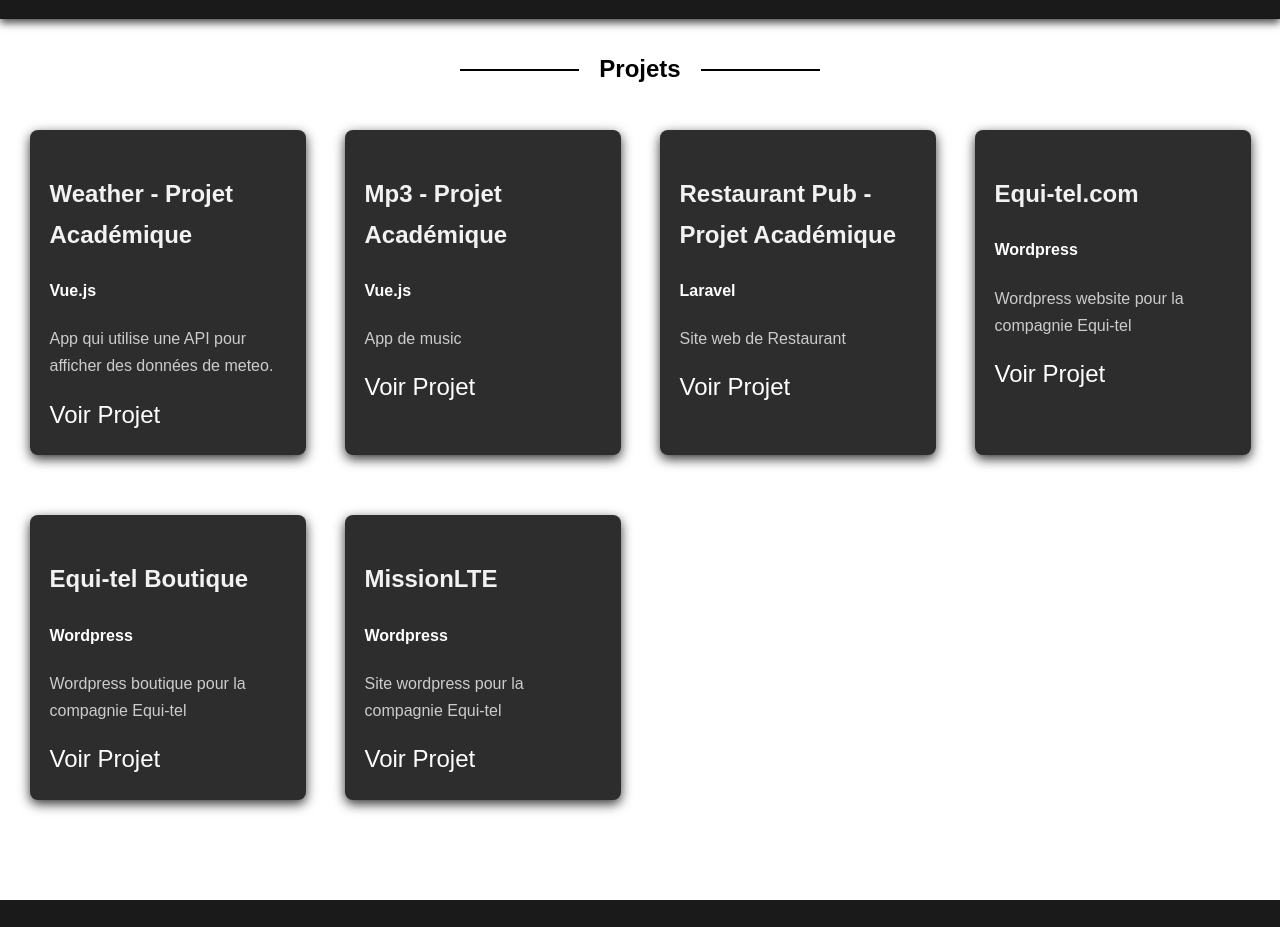
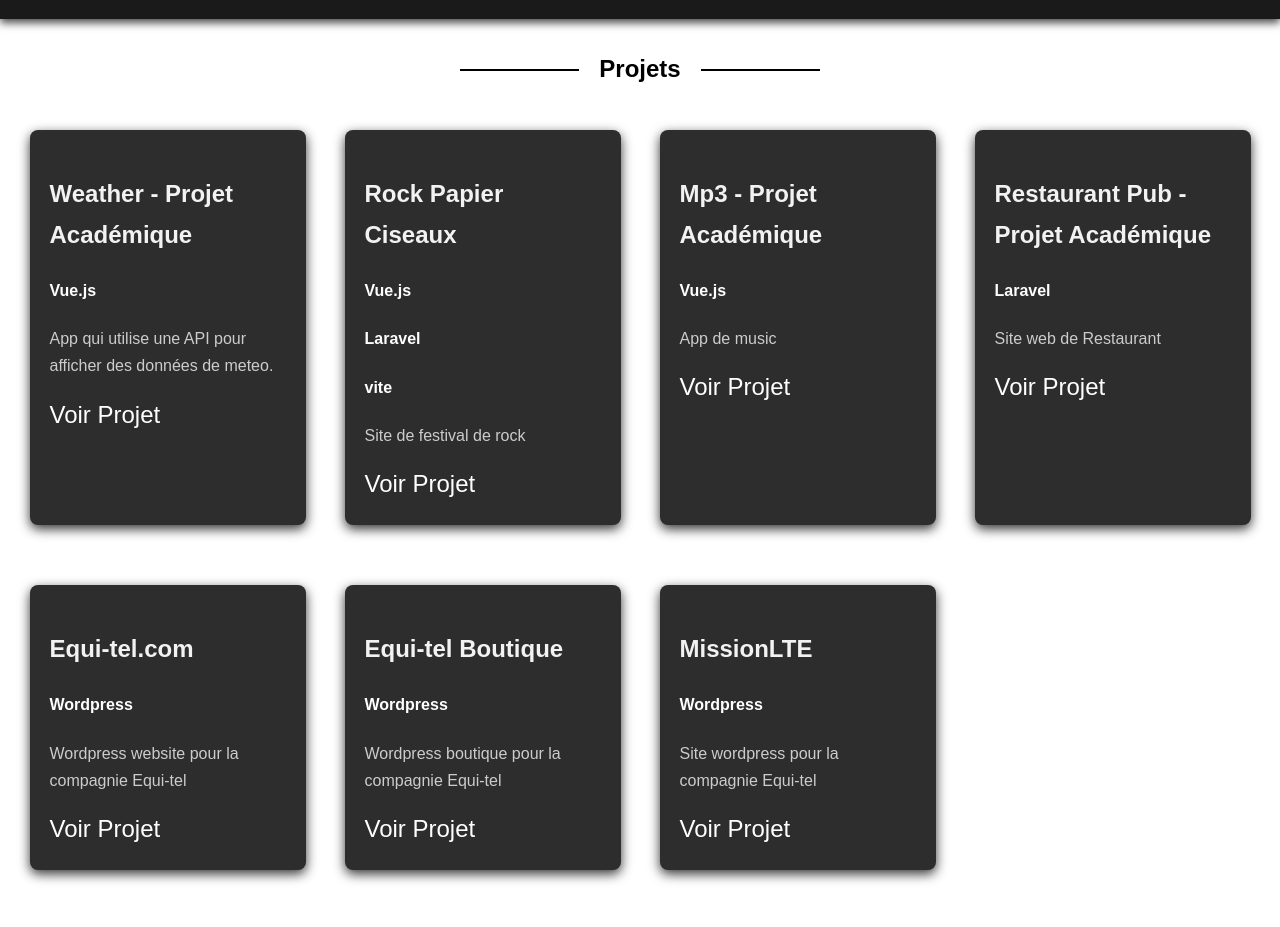
Before and after one commit to ElliotBeaucage/ElliotBeaucage.github.io, a plain HTML site: page index.html in a window 1280 px wide. Shown: the part 1040-1967 px from the top of the page. Drawn offline with nearby package versions, Linux system fonts and the light colour scheme.

Commit message:
Update index.html

```diff
--- a/index.html
+++ b/index.html
@@ -86,6 +86,19 @@
                 </p>
 
                 <a href="#" class="project-link">Voir Projet</a>
+              </div>
+            </div>
+            <div class="project-card">
+              <div class="project-info">
+                <h3>Rock Papier Ciseaux</h3>
+                <h4>Vue.js</h4>
+                <h4>Laravel</h4>
+                <h4>vite</h4>
+                <p>
+                  Site de festival de rock
+                </p>
+
+                <a href="https://projet-web2-e3.cpsw-fcsei.com/" class="project-link">Voir Projet</a>
               </div>
             </div>
             <div class="project-card">
```
